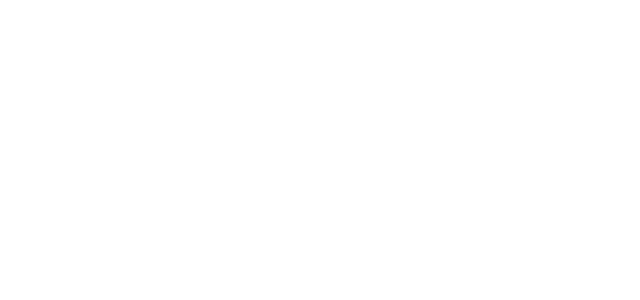
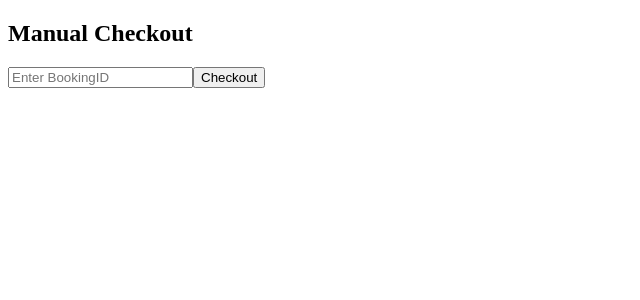
Before and after one commit to jubaer36/HotelManagementSystem, a React (Create React App) app in the folder frontend/: page /checkout in a window 1280 px wide. Before the commit this address had no page. Shown: the top 300 px of the page, without its empty margins (0-640 px from the left). Built offline with nearby package versions, Linux system fonts and the light colour scheme.

Commit message:
Added checkout as a new page

```diff
--- a/frontend/src/App.js
+++ b/frontend/src/App.js
@@ -2,6 +2,7 @@
 import { Routes, Route, useNavigate, Navigate } from "react-router-dom";
 import Receptionist from "./pages/Receptionist";
 import Login from "./pages/Login";
+import Checkout from "./pages/Checkout";
 function App() {
   // const navigate = useNavigate();
 
@@ -14,6 +15,7 @@
       <Route path="/" element={<Navigate to="/login" />} />
       <Route path="/login" element={<Login />} />
       <Route path="/receptionist" element={<Receptionist />} />
+      <Route path="/checkout" element={<Checkout />} />
       </Routes>
     </div>
   );
--- /dev/null
+++ b/frontend/src/pages/Checkout.js
@@ -0,0 +1,42 @@
+import React from "react";
+import { useState } from "react";
+import Axios from "axios";
+
+function Checkout(){
+    const [bookingID, setBookingID] = useState("");
+    const handleCheckout = () => {
+        if (!bookingID) {
+          alert("Please enter a BookingID.");
+          return;
+        }
+
+        Axios.post("http://localhost:3001/manual-checkout", {bookingID})
+            .then((response) => {
+              alert(response.data);
+              setBookingID("");
+            })
+            .catch((error) => {
+              console.error("Error during manual checkout:", error);
+              const errorMessage =
+                  error.response && error.response.data
+                      ? error.response.data
+                      : "Failed to process manual checkout. Please try again.";
+              alert(errorMessage);
+            });
+      }
+
+    return(
+        <div>
+          <h2>Manual Checkout</h2>
+          <input
+              type="text"
+              placeholder="Enter BookingID"
+              value={bookingID}
+              onChange={(e) => setBookingID(e.target.value)}
+          />
+          <button onClick={handleCheckout}>Checkout</button>
+        </div>
+
+    );
+}
+export default Checkout;
--- a/frontend/src/pages/Receptionist.js
+++ b/frontend/src/pages/Receptionist.js
@@ -1,8 +1,13 @@
 import React, { useState, useEffect } from "react";
+import { useNavigate } from "react-router-dom";
+
 import Axios from "axios";
 
 
 const Receptionist = () => {
+  const navigate = useNavigate();
+
+
   const [firstName, setFirstName] = useState("");
   const [lastName, setLastName] = useState("");
   const [email, setEmail] = useState("");
@@ -13,7 +18,7 @@
   const [availableRooms, setAvailableRooms] = useState([]);
   const [showRooms, setShowRooms] = useState(false);
   const [showFilterModal, setShowFilterModal] = useState(false);
-  const [bookingID, setBookingID] = useState("");
+
   const [bookingDetails, setBookingDetails] = useState({
     checkInDate: "",
     checkOutDate: "",
@@ -115,26 +120,7 @@
       });
   };
 
-  const handleCheckout = () => {
-    if (!bookingID) {
-      alert("Please enter a BookingID.");
-      return;
-    }
 
-    Axios.post("http://localhost:3001/manual-checkout", {bookingID})
-        .then((response) => {
-          alert(response.data); // Show success message
-          setBookingID(""); // Clear input field
-        })
-        .catch((error) => {
-          console.error("Error during manual checkout:", error);
-          const errorMessage =
-              error.response && error.response.data
-                  ? error.response.data
-                  : "Failed to process manual checkout. Please try again.";
-          alert(errorMessage);
-        });
-  }
 
 
   return (
@@ -334,13 +320,8 @@
         )}
         <div>
           <h2>Manual Checkout</h2>
-          <input
-              type="text"
-              placeholder="Enter BookingID"
-              value={bookingID}
-              onChange={(e) => setBookingID(e.target.value)}
-          />
-          <button onClick={handleCheckout}>Checkout</button>
+
+          <button onClick={() => navigate("/checkout")}>Checkout</button>
         </div>
       </div>
 
```
